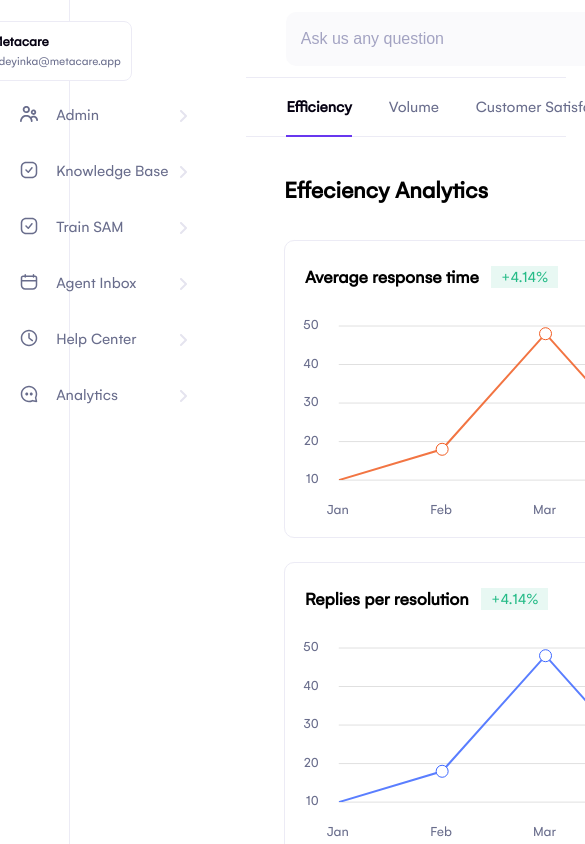
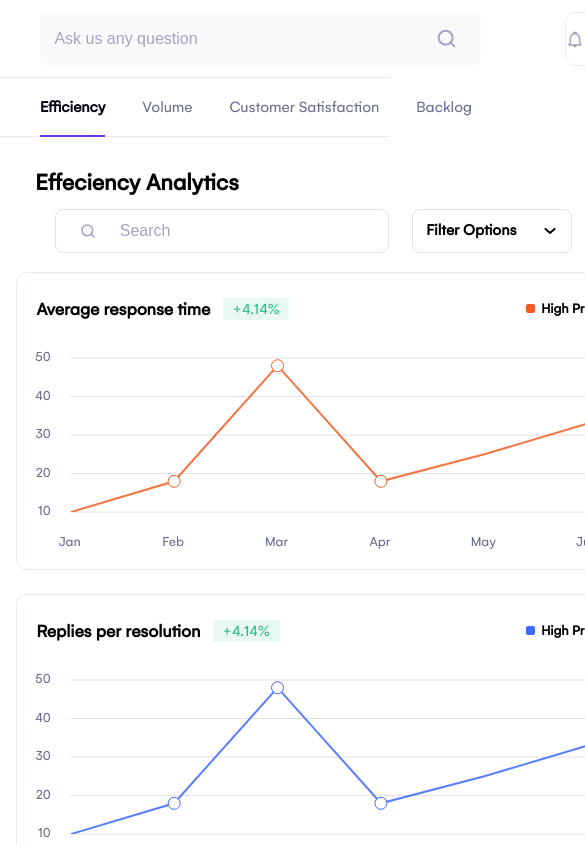
Before and after one commit to Tk-brainCodes/Dashboard, a React (Vite) app: page / in a window 390 px wide. Shown: the top 844 px of the page, 585 px wide, since content can reach past the window. Built offline with nearby package versions, Linux system fonts and the light colour scheme.

Commit message:
updated style media queries and modified components

```diff
--- a/src/components/Sidenav/Sidenav.component.tsx
+++ b/src/components/Sidenav/Sidenav.component.tsx
@@ -18,7 +18,7 @@ const Sidenav = () => {
       <div className="menu-list">
         <div className="nav-list">
           {MENU_DATA.map((list) => (
-            <>
+            <div className="nav">
               <div key={list.id} className="nav-list-container">
                 <div className="list-icon">
                   <img className="image-icon" src={list.icon} alt="icon" />
@@ -35,7 +35,7 @@ const Sidenav = () => {
                   </ul>
                 </div>
               ))}
-            </>
+            </div>
           ))}
         </div>
       </div>
--- a/src/pages/Analytic/Analytic.component.tsx
+++ b/src/pages/Analytic/Analytic.component.tsx
@@ -52,6 +52,7 @@ const Analytic = () => {
             ))}
           </div>
           <div className="Description-field">
+            <div className="Description-field-content">
               <div className="search-container">
                 <img id="des-search" src={Iconsearch} alt="icon search" />
                 <input
@@ -79,6 +80,7 @@ const Analytic = () => {
                   </div>
                 )}
               </div>
+            </div>
             <img src={Linedivider} alt="divider" />
             <button name="export" id="export-button">
               Export
--- a/src/styles/components/_analytics.styles.scss
+++ b/src/styles/components/_analytics.styles.scss
@@ -1,3 +1,5 @@
+$breakpoint-tablet: 1024px;
+
 .Header {
   width: 82vw;
   height: 14.31em;
@@ -6,6 +8,161 @@
   z-index: 20;
   background-color: #ffff;
   top: 0;
+
+  @media (max-width: $breakpoint-tablet) {
+    width: 100vw;
+    margin: 0;
+    padding: 0;
+    box-sizing: border-box;
+    height: 16em;
+
+    .Header-container {
+      width: 100vw;
+    }
+    .Description {
+      width: 100%;
+      flex-direction: column;
+      align-content: flex-start;
+      justify-content: flex-start;
+      height: auto !important;
+      margin-top: 20px;
+
+      .Description-title {
+        margin-right: 35em;
+      }
+
+      .Description-field {
+        margin-right: 22.3em;
+        margin-top: 10px;
+      }
+    }
+  }
+
+  .Description {
+    width: 65.63em;
+    height: 2.75em;
+    display: flex;
+    align-items: center;
+    justify-content: space-between;
+    margin-top: 30px;
+    margin-left: 2em;
+
+    .Description-title {
+      width: auto !important;
+      font-size: 1.5rem;
+      font-weight: 600;
+      display: flex;
+      align-items: center;
+      justify-content: flex-start;
+    }
+    .Description-field {
+      display: flex;
+      align-items: center;
+      justify-content: space-between;
+      flex-wrap: wrap;
+      width: 41.94em;
+      height: 2.75em;
+
+      .Description-field-content {
+        width: 33.8em;
+        height: 2.75;
+        display: flex;
+        align-items: center;
+        justify-content: space-around;
+      }
+
+      .search-container {
+        width: 20.88em;
+        height: 2.75em;
+        background: #fff;
+        display: flex;
+        align-items: center;
+        justify-content: space-around;
+        border: 1px solid #e1e1eb;
+        border-radius: 0.5em;
+        // margin: 2em 0em;
+
+        #des-search {
+          width: 1em;
+          height: 1em;
+          margin: 0em 1.5em;
+        }
+
+        #search-analytics {
+          outline: none;
+          border: none;
+          height: 2em;
+          width: 20em;
+          font-size: 1rem;
+          color: #a3a3c2;
+        }
+        ::placeholder {
+          font-size: 1rem;
+          color: #a3a3c2;
+        }
+      }
+
+      .DropDownContainer {
+        width: 10em;
+        height: auto !important;
+
+        .DropDownHeader {
+          width: 10em;
+          height: 2.75em;
+          border-radius: 0.5em;
+          border: 1px solid #e1e1eb;
+          display: flex;
+          align-items: center;
+          justify-content: space-around;
+          flex-wrap: nowrap;
+          font-weight: 600;
+        }
+
+        .DropDownListContainer {
+          position: absolute;
+          padding: 0;
+          margin-top: 0.3em;
+          width: 10em;
+          height: 6.75em;
+          padding-left: 1em;
+          padding: 10px;
+          background: #ffffff;
+          border: 2px solid #e5e5e5;
+          border-radius: 0.5em;
+          box-sizing: border-box;
+          color: black;
+          font-size: 1rem;
+          font-weight: 600;
+          &:first-child {
+            padding-top: 0.8em;
+          }
+
+          ul {
+            margin: 5px;
+
+            li {
+              cursor: pointer;
+              &:hover {
+                color: #25bb87;
+              }
+            }
+          }
+        }
+      }
+      #export-button {
+        border-radius: 0.5em;
+        width: 6.56em;
+        height: 2.75em;
+        background: #25bb87;
+        color: white;
+        border: none;
+        cursor: pointer;
+        line-height: 1.5em;
+        font-size: 1rem;
+        font-weight: 600;
+      }
+    }
+  }
 
   .Header-container {
     height: 8.56em;
@@ -49,118 +206,4 @@
     height: 2.63em;
     margin-top: 5.94em;
   }
-
-  .Description {
-    width: 65.63em;
-    height: 2.75em;
-    margin: 2em 2.37em;
-    display: flex;
-    align-items: center;
-    justify-content: space-between;
-
-    .Description-title {
-      width: auto !important;
-      font-size: 1.5rem;
-      font-weight: 600;
-      display: flex;
-      align-items: center;
-      justify-content: flex-start;
-    }
-    .Description-field {
-      display: flex;
-      align-items: center;
-      justify-content: space-evenly;
-      width: 41.94em;
-      height: inherit;
-
-      .search-container {
-        width: 20.88em;
-        height: 2.75em;
-        background: #fff;
-        display: flex;
-        align-items: center;
-        justify-content: space-around;
-        border: 1px solid #e1e1eb;
-        border-radius: 0.5em;
-        margin: 2em 0em;
-
-        #des-search {
-          width: 1em;
-          height: 1em;
-          margin: 0em 1.5em;
-        }
-
-        #search-analytics {
-          outline: none;
-          border: none;
-          height: 2em;
-          width: 20em;
-          font-size: 1rem;
-          color: #a3a3c2;
-        }
-        ::placeholder {
-          font-size: 1rem;
-          color: #a3a3c2;
-        }
-      }
-
-      .DropDownContainer {
-        width: 10em;
-        height: auto !important;
-
-        .DropDownHeader {
-          width: 10em;
-          height: 2.75em;
-          border-radius: 0.5em;
-          border: 1px solid #e1e1eb;
-          display: flex;
-          align-items: center;
-          justify-content: space-around;
-          flex-wrap: nowrap;
-          font-weight: 600;
-        }
-
-        .DropDownListContainer {
-          position: absolute;
-          padding: 0;
-          margin-top: 0.3em;
-          width: 10em;
-          padding-left: 1em;
-          padding: 10px;
-          background: #ffffff;
-          border: 2px solid #e5e5e5;
-          border-radius: 0.5em;
-          box-sizing: border-box;
-          color: black;
-          font-size: 1rem;
-          font-weight: 600;
-          &:first-child {
-            padding-top: 0.8em;
-          }
-
-          ul {
-            margin: 5px;
-
-            li {
-              cursor: pointer;
-              &:hover {
-                color: #25bb87;
-              }
-            }
-          }
-        }
-      }
-      #export-button {
-        padding: 0.6em 1.6em;
-        border-radius: 0.5em;
-        background: #25bb87;
-        color: white;
-        border: none;
-        cursor: pointer;
-        line-height: 1.5em;
-        font-size: 1rem;
-        font-weight: 600;
-      }
-    }
-  }
 }
--- a/src/styles/components/_graph.styles.scss
+++ b/src/styles/components/_graph.styles.scss
@@ -1,11 +1,22 @@
+$breakpoint-tablet: 1024px;
+
 .Graph {
   margin-left: 16.28em;
   margin-top: 15em;
   width: 73.63em;
   height: 100vh;
 
+  @media (max-width: $breakpoint-tablet) {
+    margin: 0;
+    margin-top: 17em;
+
+    .Graph-component {
+      width: 100%;
+    }
+  }
+
   .Graph-component {
-    width: 64.83em;
+    width: 65.58em;
     height: 18.63em;
     border-radius: 0.63em;
     border: 0.06em solid #ecebf5;
@@ -14,7 +25,7 @@
     align-items: center;
     justify-content: space-between;
     flex-wrap: nowrap;
-    margin: 1.5em 1.5em;
+    margin: 1.5em 1em;
 
     .line-chart {
       width: 48em;
--- a/src/styles/layouts/_sidenav.styles.scss
+++ b/src/styles/layouts/_sidenav.styles.scss
@@ -1,22 +1,31 @@
+$breakpoint-tablet: 1024px;
+$main-color: #fff;
+
 .side-nav {
   position: fixed;
   top: 0;
-  background-color: #fff;
-  width: 18vw;
-  height: 100%;
+  left: 0;
+  background-color: $main-color;
+  width: auto !important;
+  height: 100vh;
   border-right: 0.06em solid #ecebf5;
-  display: block;
+
+  @media (max-width: $breakpoint-tablet) {
+    display: none;
+  }
 
   .card-container {
     display: flex;
     align-items: center;
     justify-content: center;
     margin-bottom: 1rem;
+    // border: 1px solid black;
+    width: 15em;
 
     .card {
-      width: 13.81rem;
+      width: 12.81rem;
       height: 3.75rem;
-      background: #ffffff;
+      background: $main-color;
       border: 0.06em solid #ecebf5;
       box-sizing: border-box;
       border-radius: 0.5rem;
@@ -50,6 +59,7 @@
     display: block;
     height: 1.56em;
 
+    .nav {
       .drop-down-container {
         display: none;
       }
@@ -57,11 +67,11 @@
       .nav-list-container {
         display: flex;
         align-items: center;
-      flex-direction: flex-start;
+        justify-content: flex-start;
         padding: 20px;
-      width: auto;
+        width: 13.8em;
         height: 1.56em;
-      margin-bottom: 1em;
+        margin-bottom: 0.88em;
         cursor: pointer;
         font-size: 1rem;
 
@@ -79,6 +89,10 @@
             width: 7.06em;
             color: #696d8c;
             font-size: 1em;
+
+            &:hover {
+              color: #6837ef;
+            }
           }
 
           .image-icon {
@@ -89,3 +103,4 @@
       }
     }
   }
+}
```
Also changed, not shown: src/styles/layouts/_header.styles.scss (indentation only). Lines whose indentation alone changed are shown as unchanged.
